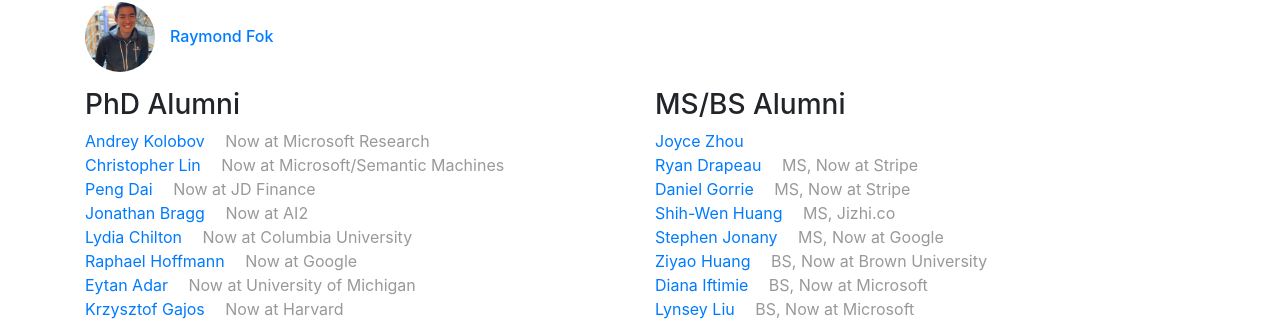
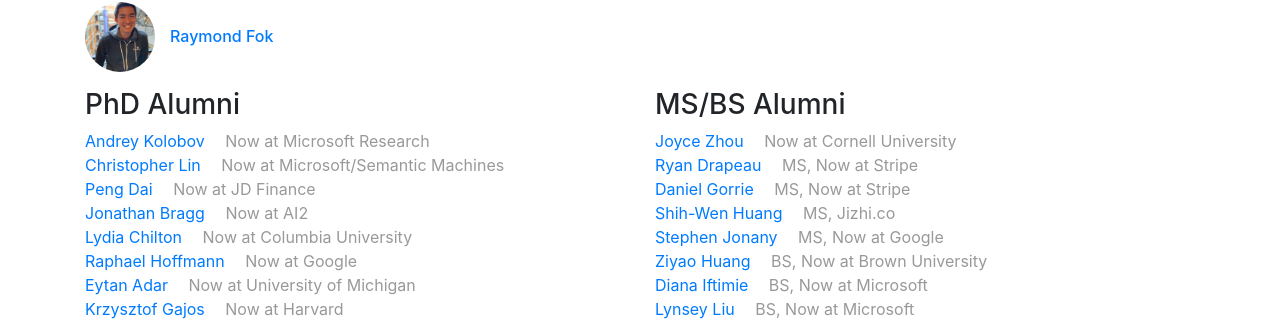
Before and after one commit to uw-hai/uw-hai.github.io, a Jekyll site: the page built from index.html, in a window 1280 px wide. Shown: the part 789-1113 px from the top of the page. Built offline with Jekyll 4.4.1, drawn with Linux system fonts in a browser that asks for light colours.

Commit message:
Update people.yml

```diff
--- a/_data/people.yml
+++ b/_data/people.yml
@@ -48,7 +48,7 @@
     webpage: "https://homes.cs.washington.edu/~wtshuang/"
     github: tongshuangwu
     role: grad
-    image: /img/people/wtshuang.png
+    image: "https://homes.cs.washington.edu/~wtshuang/static/others/avatar.png"
 
 kyle:
     display_name: "Kyle Xiao"
@@ -169,6 +169,7 @@
     display_name: "Gagan Bansal"
     webpage: "https://homes.cs.washington.edu/~bansalg/"
     github: gagb
+    bio: "Now at Microsoft Research"
     role: grad-alum
     image: /img/people/bansalg.jpg
 
@@ -218,6 +219,7 @@
 zhou:
     display_name: "Joyce Zhou"
     role: ugrad-alum
+    bio: "Now at Cornell University"
     webpage: "https://cephcyn.github.io/"
     image: /img/people/joyce.png
 
```
